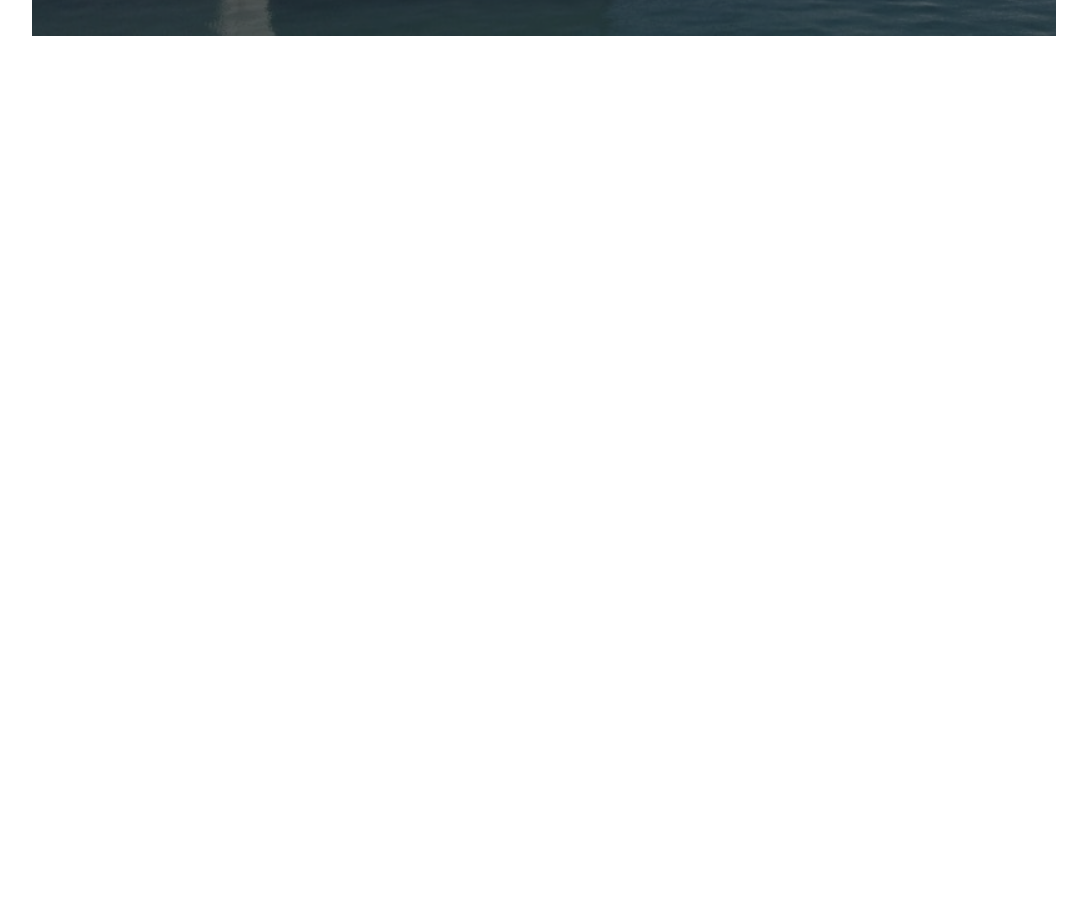
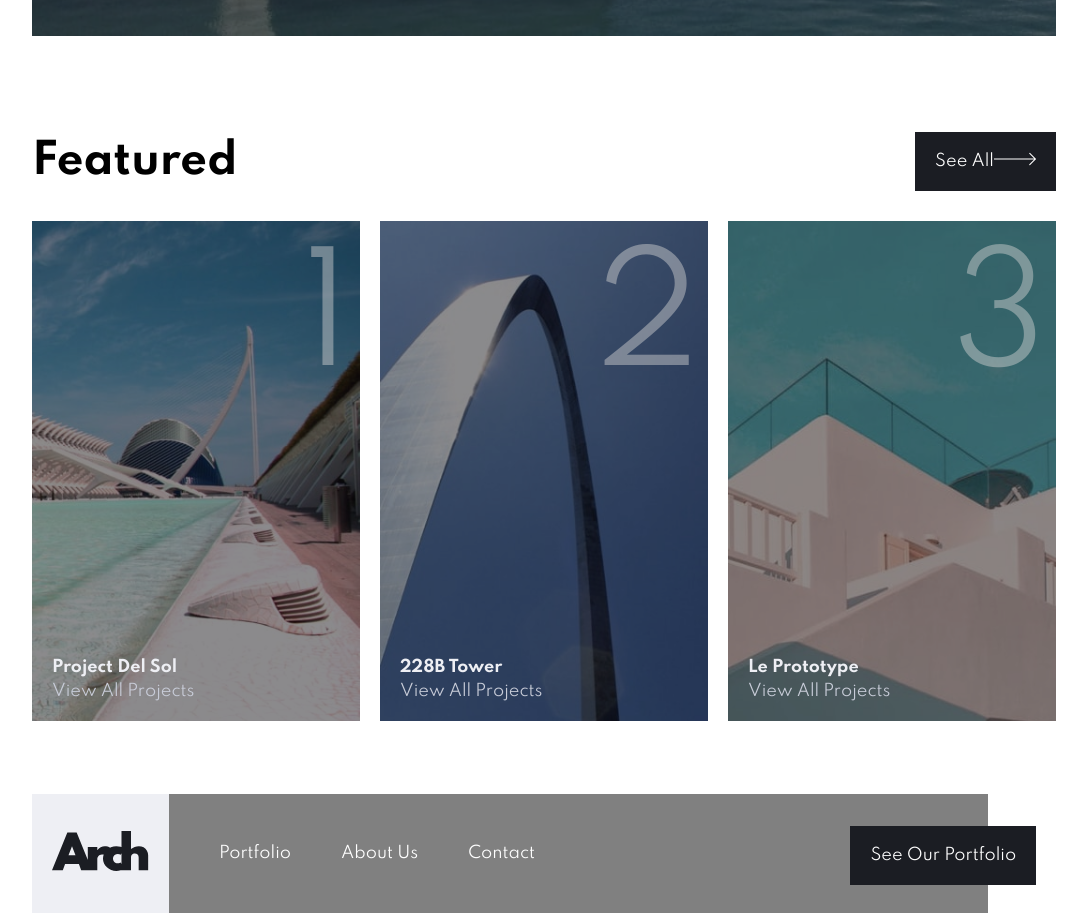
Before and after one commit to monsterkosh/arch, a React (Create React App) app: page / in a window 1280 px wide. Shown: the part 2520-3433 px from the top of the page, without its empty margins (96-1183 px from the left). Before the commit the page ends 2652 px from the top, so only its background shows below. Built offline with nearby package versions, Linux system fonts and the light colour scheme.

Commit message:
[MAKE:FILES] featured & footer

```diff
--- a/src/App.js
+++ b/src/App.js
@@ -1,3 +1,5 @@
+import Featured from './components/Featured';
+import Footer from './components/Footer';
 import Hero from './components/Hero';
 import Ideas from './components/Ideas';
 import Navbar from './components/Navbar';
@@ -11,6 +13,8 @@ function App() {
       <Hero />
       <Welcome />
       <Ideas />
+      <Featured />
+      <Footer />
     </div>
   );
 }
--- /dev/null
+++ b/src/components/Featured.jsx
@@ -0,0 +1,45 @@
+import React from 'react';
+import styles from '../styles/featured.module.css';
+import group6Image from '../assets/Group6.png';
+
+const Featured = () => {
+  return (
+    <div className={styles.featured}>
+      <div className={styles.featured__title_container}>
+        <h2 className={styles.featured__title}>Featured</h2>
+        <a href='##' className={styles.featured__button}>
+          See All
+          <span className={styles.arrow}>
+            <img src={group6Image} alt='white arrow' />
+          </span>
+        </a>
+      </div>
+      <div className={styles.featured__images_container}>
+        <div className={`${styles.featured__image_card} ${styles.sol}`}>
+          <div className={styles.featured__image_text}>
+            <h3>Project Del Sol</h3>
+            <p>View All Projects</p>
+            <div className={styles.featured__card_number}>1</div>
+            <div className={styles.featured__number}></div>
+          </div>
+        </div>
+        <div className={`${styles.featured__image_card} ${styles.tower}`}>
+          <div className={styles.featured__image_text}>
+            <h3>228B Tower</h3>
+            <p>View All Projects</p>
+            <div className={styles.featured__card_number}>2</div>
+          </div>
+        </div>
+        <div className={`${styles.featured__image_card} ${styles.proto}`}>
+          <div className={styles.featured__image_text}>
+            <h3>Le Prototype</h3>
+            <p>View All Projects</p>
+            <div className={styles.featured__card_number}>3</div>
+          </div>
+        </div>
+      </div>
+    </div>
+  );
+};
+
+export default Featured;
--- /dev/null
+++ b/src/components/Footer.jsx
@@ -0,0 +1,29 @@
+import React from 'react';
+import styles from '../styles/footer.module.css';
+import logoImg from '../assets/logo.svg';
+
+const Footer = () => {
+  return (
+    <div className={styles.footer}>
+      <div className={styles.footer__left}>
+        <a href='/'>
+          <img src={logoImg} alt='' className={styles.footer__logo} />
+        </a>
+      </div>
+      <div className={styles.footer__links}>
+        <a href='/portfolio' className={styles.footer__link}>
+          Portfolio
+        </a>
+        <a href='/about' className={styles.footer__link}>
+          About Us
+        </a>
+        <a href='/contact' className={styles.footer__link}>
+          Contact
+        </a>
+        <div className={styles.footer__button}>See Our Portfolio</div>
+      </div>
+    </div>
+  );
+};
+
+export default Footer;
--- /dev/null
+++ b/src/styles/featured.module.css
@@ -0,0 +1,132 @@
+.featured {
+    margin-bottom: 7rem;
+}
+
+.featured__title_container {
+    display: flex;
+    justify-content: space-between;
+    align-items: center;
+    margin-bottom: 30px;
+}
+
+.featured__title {
+    font-size: calc(1rem + 2vw);
+}
+
+.featured__button {
+    text-decoration: none;
+    background: var(--very-dark-blue);
+    padding: 20px 20px;
+    color: rgb(255, 255, 255);
+}
+
+.featured__button:hover {
+    background: var(--dark-grey);
+    transition: 0.2s ease-in-out;
+}
+
+.featured__images_container {
+    display: grid;
+    grid-template-columns: repeat(3, 1fr);
+    gap: 20px;
+    height: 500px;
+    position: relative;
+}
+
+.featured__image_card {
+    background-size: cover;
+    background-repeat: no-repeat;
+    padding: 20px;
+    position: relative;
+    box-shadow: inset 0 0 0 1000px rgba(17, 16, 19, 0.486);
+    position: relative;
+}
+
+.featured__card_number {
+    font-size: 9rem;
+    color: rgba(211, 211, 211, 0.466);
+    z-index: 10;
+    top: 1rem;
+    right: .5rem;
+    position: absolute;
+}
+
+.featured__image_text {
+    display: flex;
+    flex-direction: column;
+    justify-content: flex-end;
+    height: 100%;
+}
+
+.featured__image_text h3 {
+    font-size: 1rem;
+    color: var(--very-light-grey);
+    margin-bottom: 5px;
+}
+
+.featured__image_text p {
+    color: var(--light-grey);
+}
+
+.sol {
+    background-image: url("../assets/portfolio/desktop/image-del-sol.jpg");
+}
+
+.tower {
+    background-image: url('../assets/portfolio/desktop/image-228b.jpg');
+}
+
+.proto {
+    background-image: url('../assets/portfolio/desktop/image-prototype.jpg');
+}
+
+
+/* RESPONSIVE */
+
+@media (max-width: 890px) {
+    .featured {
+        margin-bottom: 17rem;
+    }
+
+    .featured__images_container {
+        grid-template-columns: repeat(1, 1fr);
+    }
+
+    .sol {
+        background-image: url('../assets/portfolio/tablet/image-del-sol.jpg');
+        height: 200px;
+    }
+
+    .tower {
+        background-image: url('../assets/portfolio/tablet/image-228b.jpg');
+        height: 200px;
+    }
+
+    .proto {
+        background-image: url('../assets/portfolio/tablet/image-prototype.jpg');
+        background-size: cover;
+        height: 200px;
+    }
+}
+
+@media (max-width: 470px) {
+    .sol {
+        background-image: url('../assets/portfolio/mobile/image-del-sol.jpg');
+        height: 200px;
+    }
+
+    .tower {
+        background-image: url('../assets/portfolio/mobile/image-228b.jpg');
+        height: 200px;
+    }
+
+    .proto {
+        background-image: url('../assets/portfolio/mobile/image-prototype.jpg');
+        background-size: cover;
+        height: 200px;
+    }
+
+    .featured__card_number {
+        display: none;
+    }
+}
--- /dev/null
+++ b/src/styles/footer.module.css
@@ -0,0 +1,87 @@
+.footer {
+    display: flex;
+    align-items: flex-end;
+    height: 5rem;
+    width: 100%;
+}
+
+.footer__left {
+    background: var(--very-light-grey);
+    padding: 37px 20px;
+}
+
+.footer__links {
+    display: flex;
+    justify-content: flex-start;
+    width: 100%;
+    background: grey;
+    width: 80%;
+    padding: 50px 50px;
+    position: relative;
+}
+
+.footer__links a {
+    margin-right: 50px;
+    text-decoration: none;
+    color: white;
+}
+
+.footer__links a:hover {
+    color: black;
+    transition: 0.3s ease-in-out;
+}
+
+.footer__button {
+    text-decoration: none;
+    background: var(--very-dark-blue);
+    padding: 20px 20px;
+    color: rgb(255, 255, 255);
+    position: absolute;
+    top: 2rem;
+    right: -3rem;
+}
+
+.footer__button:hover {
+    background: var(--dark-grey);
+    transition: 0.2s ease-in-out;
+    cursor: pointer;
+}
+
+/* RESPONSIVE */
+
+@media (max-width: 815px) {
+    .footer {
+        flex-direction: column;
+        align-items: center;
+    }
+
+    .footer__button {
+        display: block;
+    }
+
+    .footer__left {
+        width: 100%;
+        display: flex;
+        justify-content: center;
+    }
+
+    .footer__links {
+        flex-direction: column;
+        justify-content: center;
+        width: 100%;
+        align-items: center;
+    }
+
+    .footer__links a {
+        margin: 20px 0;
+    }
+
+    .footer__button {
+        position: static;
+        margin-top: 20px;
+    }
+
+    .featured {
+        margin-bottom: 70rem;
+    }
+}
--- a/src/styles/ideas.module.css
+++ b/src/styles/ideas.module.css
@@ -34,3 +34,17 @@
 .arrow {
     margin-left: 10px;
 }
+
+@media (max-width: 1000px) {
+    .ideas {
+        height: 600px;
+        background-image: url("../assets/home/tablet/image-small-team.jpg");
+    }
+}
+
+@media (max-width: 500px) {
+    .ideas {
+        height: 500px;
+        background-image: url("../assets/home/mobile/image-small-team.jpg");
+    }
+}
```
Also changed, not shown: src/assets/examples/styles.css (+13 -16 lines).
